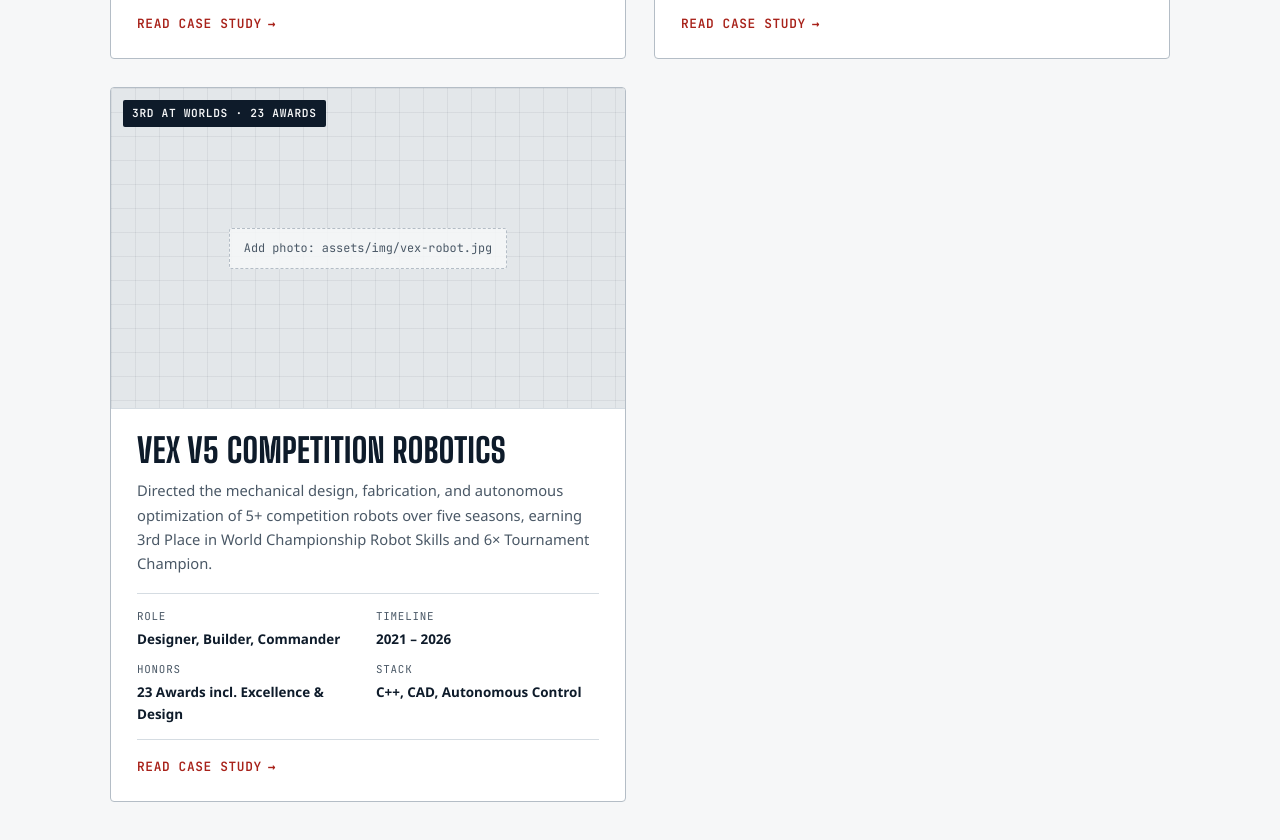
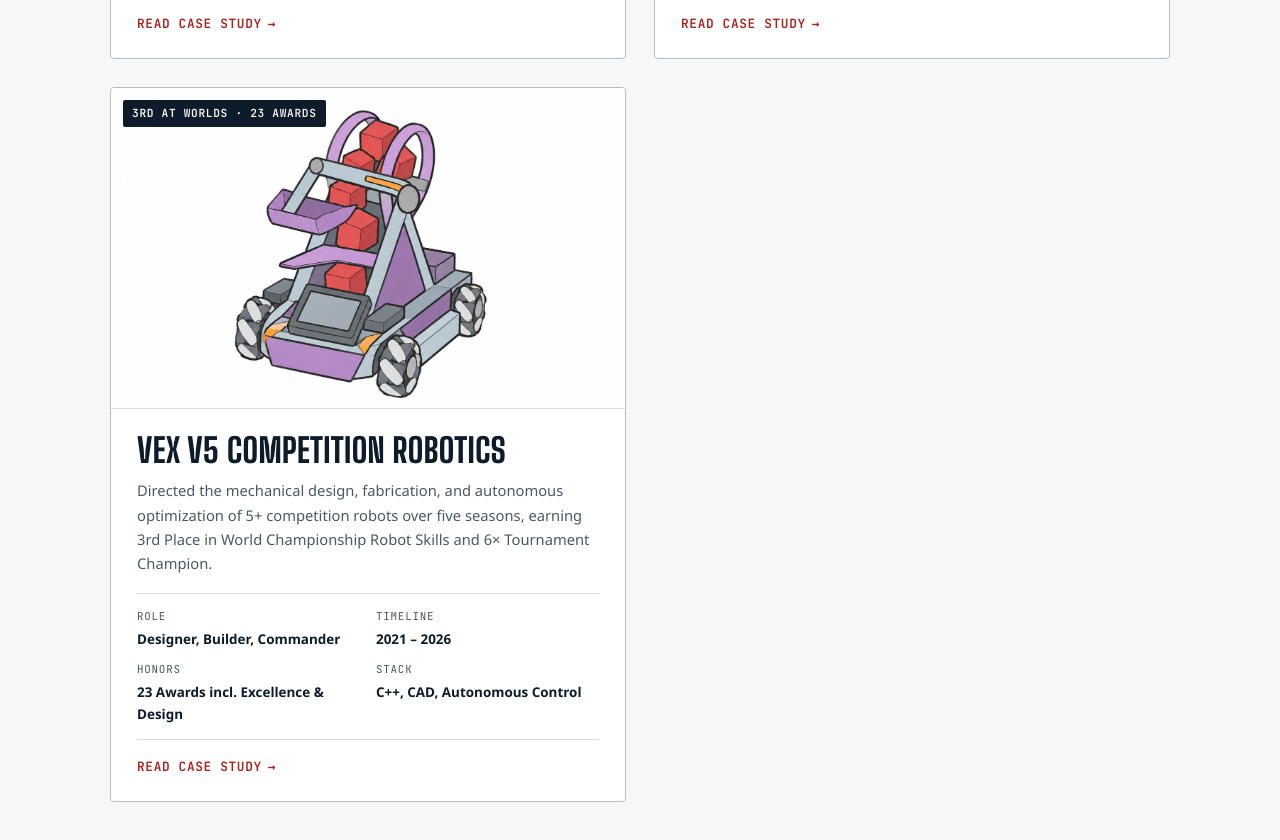
Before and after one commit to felicia-guo/felicia-guo.github.io, a plain HTML site: page index.html in a window 1280 px wide. Shown: the part 2987-3827 px from the top of the page. Drawn offline with Linux system fonts and the light colour scheme; a web font is replaced by a local one.

Commit message:
Update index.html

```diff
--- a/index.html
+++ b/index.html
@@ -1111,9 +1111,9 @@
 
           <!-- Project 6 -->
           <article class="project" data-category="robotics">
-            <div class="shot-frame" data-open="vex" data-label="Add photo: assets/img/vex-robot.jpg">
+            <div class="shot-frame" data-open="vex" data-label="Add photo: assets/img/vex-hero.png">
               <span class="tag-badge">3rd at Worlds &middot; 23 Awards</span>
-              <img src="assets/img/vex-robot.jpg" alt="VEX V5 competition robot built by Felicia Guo" loading="lazy" onerror="this.remove()">
+              <img src="assets/img/vex-hero.png" alt="VEX V5 competition robot built by Felicia Guo" loading="lazy" onerror="this.remove()">
             </div>
             <div class="project-body">
               <h3><button type="button" data-open="vex">VEX V5 Competition Robotics</button></h3>
@@ -1638,7 +1638,7 @@
           }
         ],
         gallery: [
-          ["assets/img/vex-robot.jpg", "Competition VEX V5 robot"]
+          ["assets/img/vex-hero.png", "Competition VEX V5 robot"]
         ]
       }
     };
```
